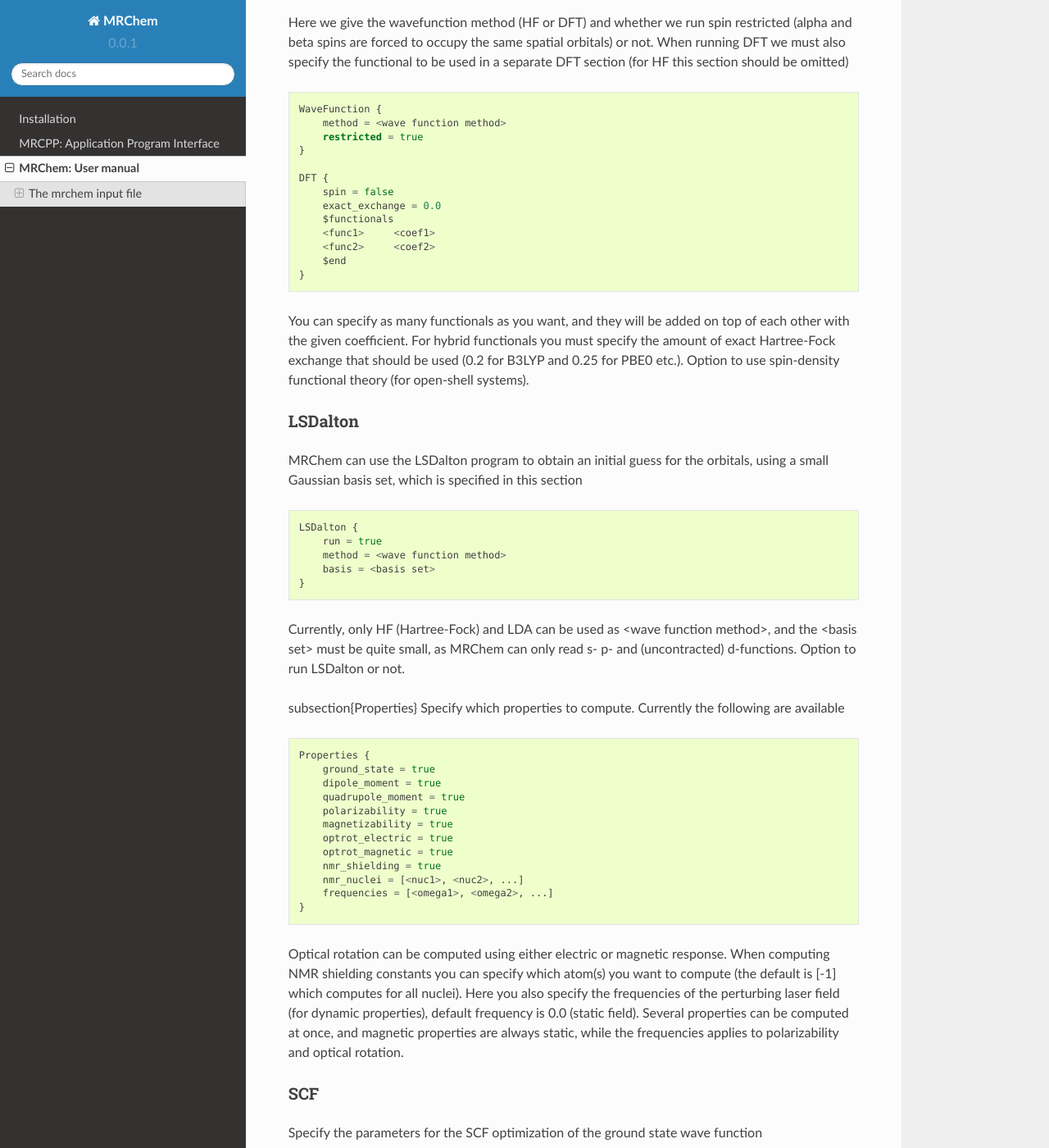
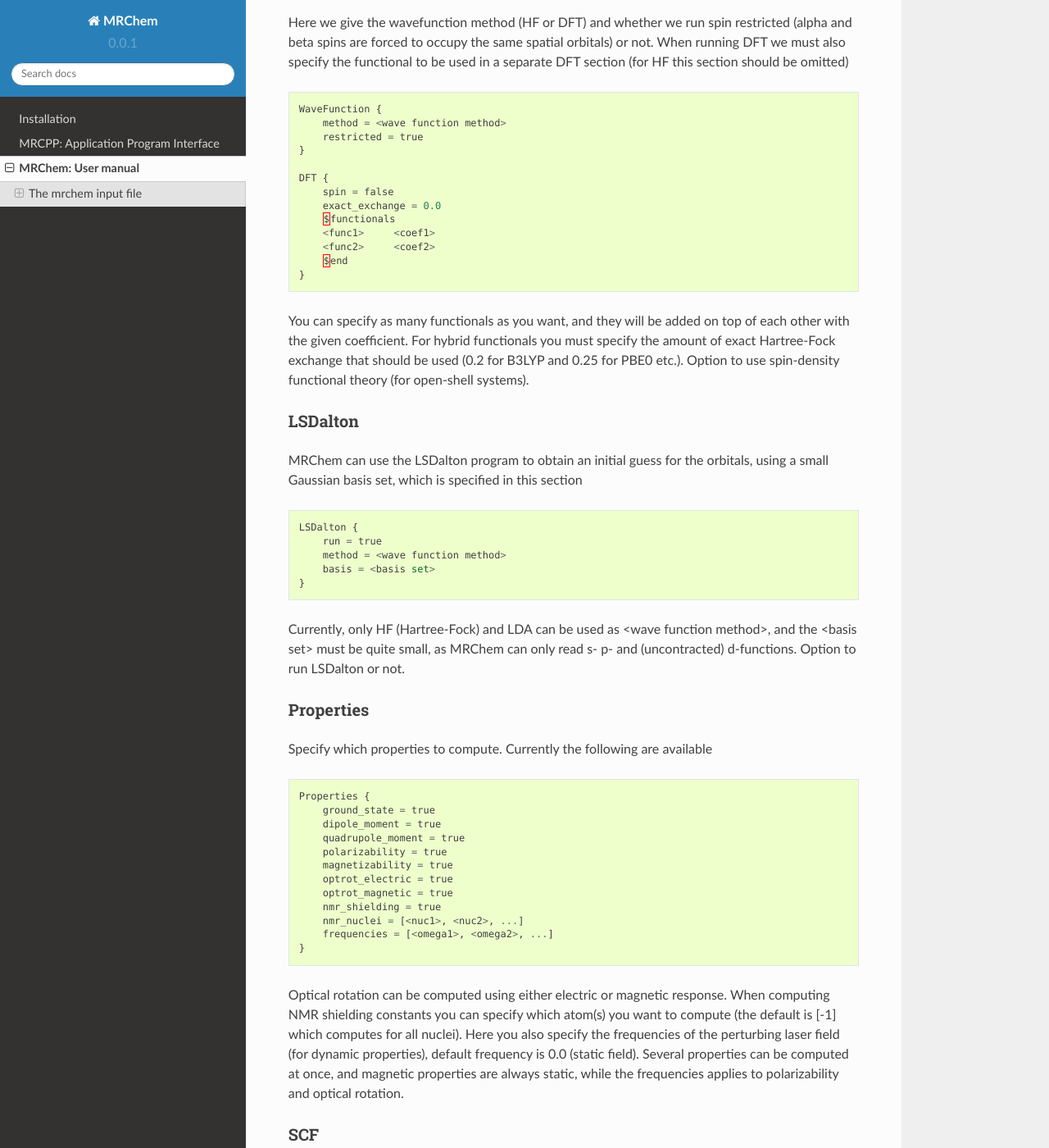
Before and after one commit to ylvao/mrchem, a Sphinx documentation site: the page built from docs/mrchem_manual.rst, in a window 1280 px wide and 1400 px high, scrolled down 1433 px. Shown: the whole window at 82% size. Built offline with Sphinx 7.4.7 and the Read the Docs theme 2.0.0, drawn with Linux system fonts in a browser that asks for light colours; some of the changed text lies outside the part shown.

Commit message:
c -> python

```diff
--- a/docs/mrchem_manual.rst
+++ b/docs/mrchem_manual.rst
@@ -10,7 +10,7 @@ The mrchem input file
 The input file is organized in sections and keywords that can be of different
 type
 
-.. code-block:: c
+.. code-block:: python
 
      Section {
         keyword_1 = 1
@@ -27,7 +27,7 @@ polynomial order of the multiwavelet basis set, and the relative precision that
 will be guaranteed in the calculation. The main input section is not specified
 by name, just write the keywords directly, e.g
 
-.. code-block:: c
+.. code-block:: python
 
     order = 7
     rel_prec = 1.0e-5
@@ -42,7 +42,7 @@ World
 
 This section will specify the computational domain
 
-.. code-block:: c
+.. code-block:: python
 
      World {
         scale = -5
@@ -63,7 +63,7 @@ Molecule
 This input section specifies the geometry, charge and spin multiplicity of the
 molecule, e.g. for the water molecule
 
-.. code-block:: c
+.. code-block:: python
 
     Molecule {
         charge = 0
@@ -84,7 +84,7 @@ spin restricted (alpha and beta spins are forced to occupy the same spatial
 orbitals) or not. When running DFT we must also specify the functional to be
 used in a separate DFT section (for HF this section should be omitted)
 
-.. code-block:: c
+.. code-block:: python
 
     WaveFunction {
         method = <wave function method>
@@ -112,7 +112,7 @@ LSDalton
 MRChem can use the LSDalton program to obtain an initial guess for the orbitals,
 using a small Gaussian basis set, which is specified in this section
 
-.. code-block:: c
+.. code-block:: python
 
     LSDalton {
         run = true
@@ -124,10 +124,12 @@ method>, and the
 <basis set> must be quite small, as MRChem can only read s- p- and
 (uncontracted) d-functions. Option to run LSDalton or not.
 
-\subsection{Properties}
+Properties
+----------
+
 Specify which properties to compute. Currently the following are available
 
-.. code-block:: c
+.. code-block:: python
 
     Properties {
         ground_state = true
@@ -156,7 +158,7 @@ SCF
 Specify the parameters for the SCF optimization of the ground state wave
 function
 
-.. code-block:: c
+.. code-block:: python
 
     SCF {
         property_thrs = 1.0e-4
@@ -184,7 +186,7 @@ Specify the parameters for the SCF optimization of the linear response wave
 function. This section must be included if any linear response properties
 are computed.
 
-.. code-block:: c
+.. code-block:: python
 
     Response {
         property_thrs = 1.0e-4
```
